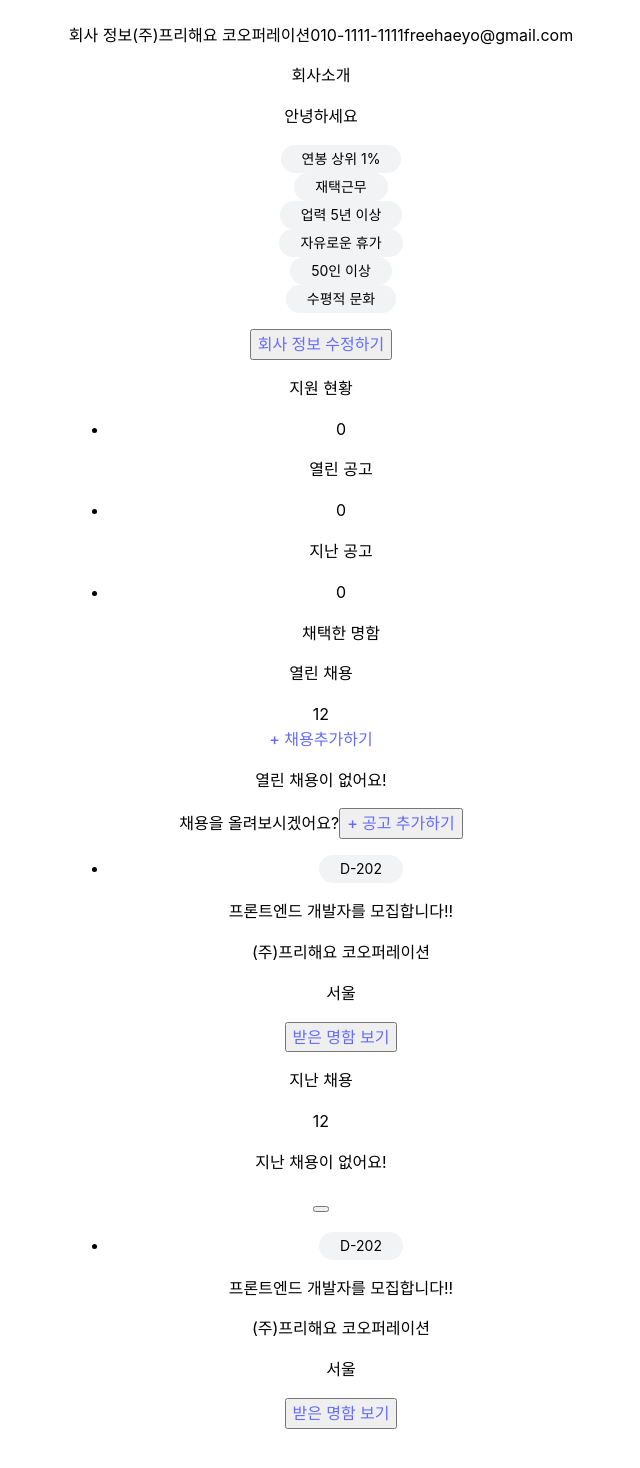
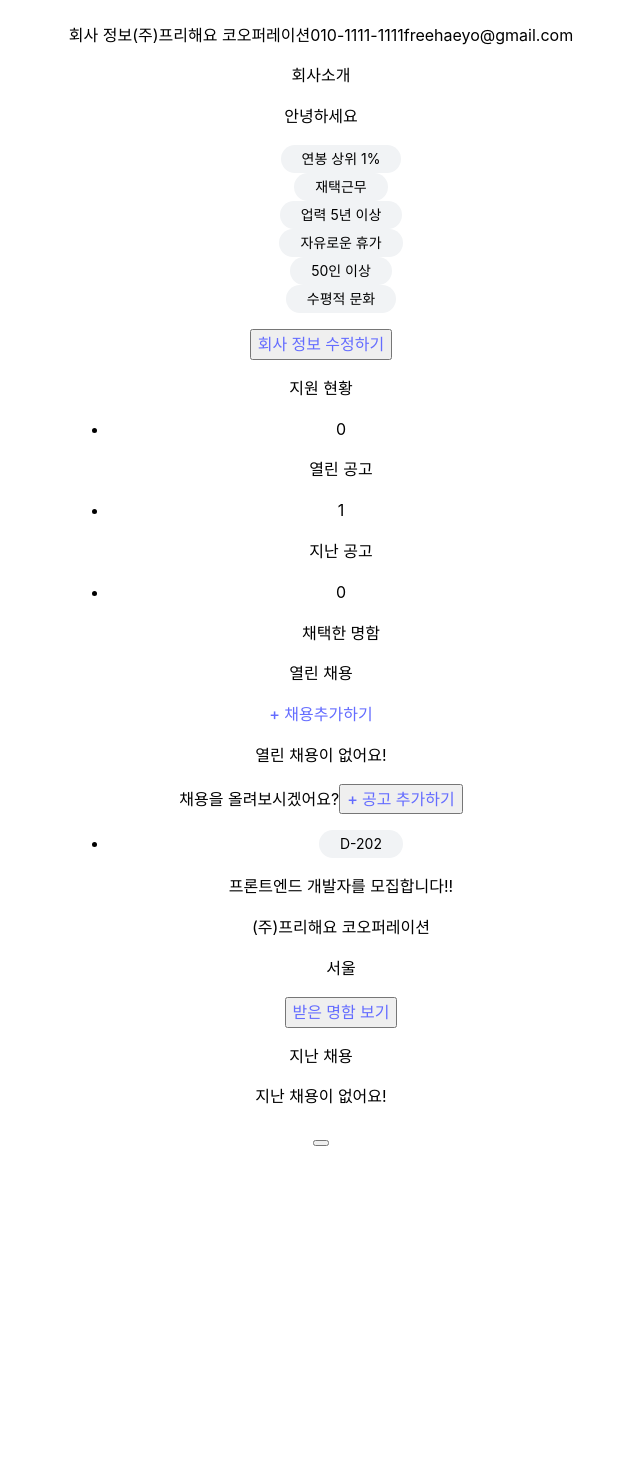
Before and after one commit to heoh06/freehaeyo, a React (Vite) app in the folder freehaeyo/: page /mypagec in a window 1280 px wide. Shown: the part 316-1784 px from the top of the page, without its empty margins (319-959 px from the left). After the commit the page ends 1514 px from the top, so only its background shows below. Built offline with nearby package versions, Linux system fonts and the light colour scheme.

Commit message:
feat: InfoBox, InfoSummaryBox 안 북마크 데이터 전달

```diff
--- a/freehaeyo/src/Components/Common/MyPage/InfoBox.jsx
+++ b/freehaeyo/src/Components/Common/MyPage/InfoBox.jsx
@@ -7,16 +7,23 @@ import { Link } from 'react-router-dom';
 import MyPageText from '../../../Assets/MyPageText';
 import HireData from '../../../MockData/HireData.json';
 
-function InfoBox({ data, infoCategory }) {
+function InfoBox({ infoCategory, ...data }) {
   const { title, noContent, category } = MyPageText.filter(
     (data) => data.category === infoCategory,
   )[0];
+
+  const { bookmarkedData, applicationData } = data;
+
+  const bookmarkedList = [bookmarkedData];
+  const bookmarkedHireData = HireData.filter((data) =>
+    bookmarkedList.includes(data.id),
+  );
 
   return (
     <div>
       <div>
         <p>{title}</p>
-        <span>12</span>
+        <span></span>
       </div>
       {category === 'hiring' ? (
         <div>
@@ -24,18 +31,22 @@ function InfoBox({ data, infoCategory }) {
         </div>
       ) : null}
       <div>
-        <NoContentBox text={noContent} />
+        {/* 나중에 empty 파일 어떻게 처리할건지 다시 적기 */}
+        {Object.values(data)[0] === undefined ? (
+          <NoContentBox text={noContent} />
+        ) : null}
         <ul>
-          {/* Todo: HireData를 LocalStorage에 있는 데이터로 변경하기 */}
-          {category === 'hiring' || 'pastHire'
+          {category === 'hiring' && 'pastHire'
             ? HireData.map((data) => (
                 <HireSummaryCard employmentData={data} key={data.id} />
               ))
-            : HireData.map((data) => (
+            : null}
+          {category === 'bookmark'
+            ? bookmarkedHireData.map((data) => (
                 <HireCard employmentData={data} key={data.id} />
-              ))}
+              ))
+            : null}
         </ul>
-        <div />
       </div>
     </div>
   );
--- a/freehaeyo/src/Components/Common/MyPage/InfoSummaryBox.jsx
+++ b/freehaeyo/src/Components/Common/MyPage/InfoSummaryBox.jsx
@@ -1,4 +1,4 @@
-function InfoSummaryBox({ userType }) {
+function InfoSummaryBox({ userType, bookmarkedData }) {
   // Todo: 나중에 LocalStorage에 저장된 유저 정보값 -> data.length구하기
   const freelancerSummaryPhrase = {
     applicationPhrase: '명함 넣은 회사',
@@ -10,6 +10,9 @@ function InfoSummaryBox({ userType }) {
     pastHirePhrase: '지난 공고',
     selectedNameCardPhrase: '채택한 명함',
   };
+
+  const bookmarkedList = [bookmarkedData];
+
   return (
     <div>
       <p>지원 현황</p>
@@ -23,7 +26,7 @@ function InfoSummaryBox({ userType }) {
           </p>
         </li>
         <li>
-          <span>0</span>
+          <span>{bookmarkedList.length}</span>
           <p>
             {userType === 'freelancer'
               ? freelancerSummaryPhrase.bookmarkedCompanyPhrase
```
